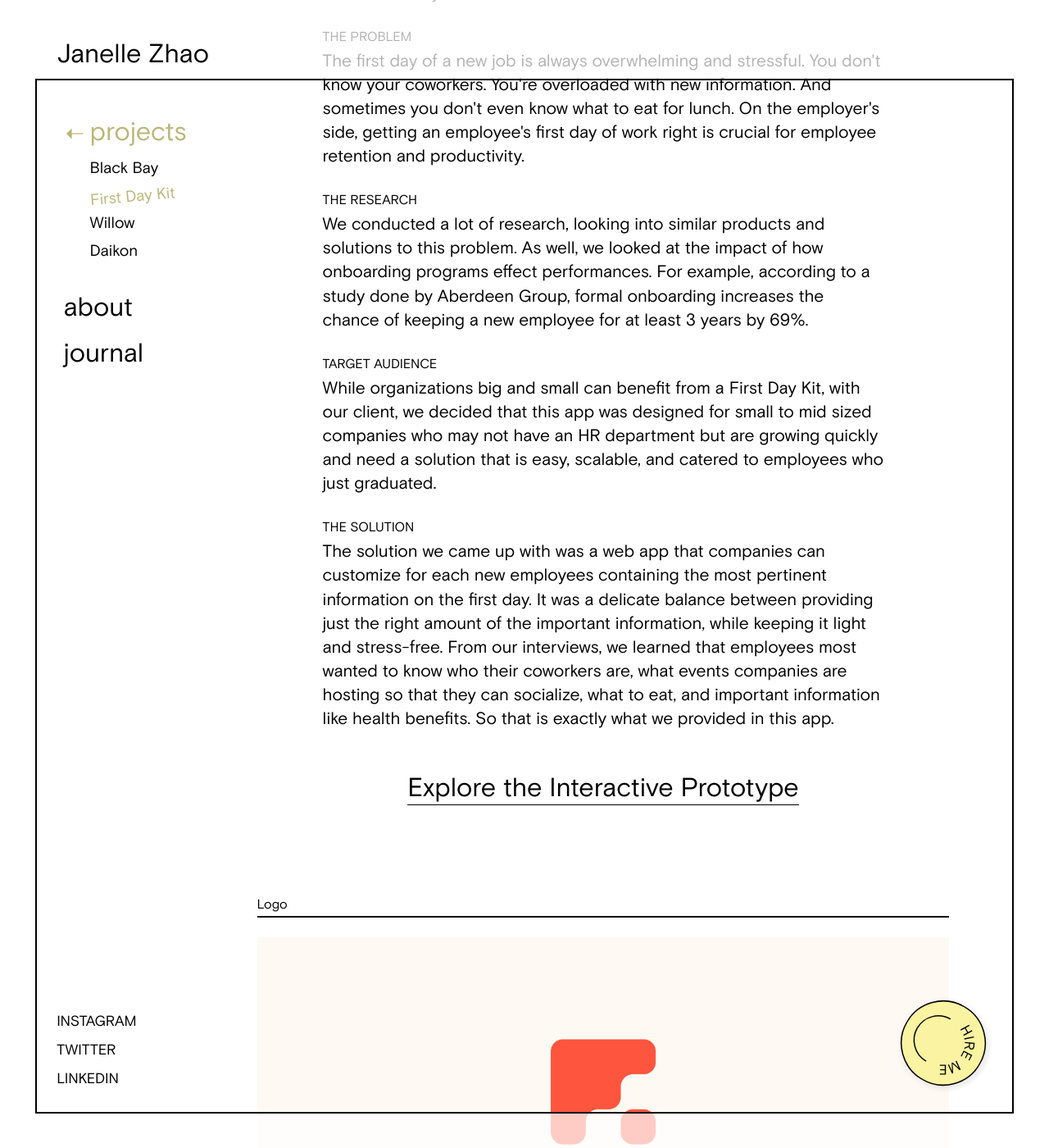
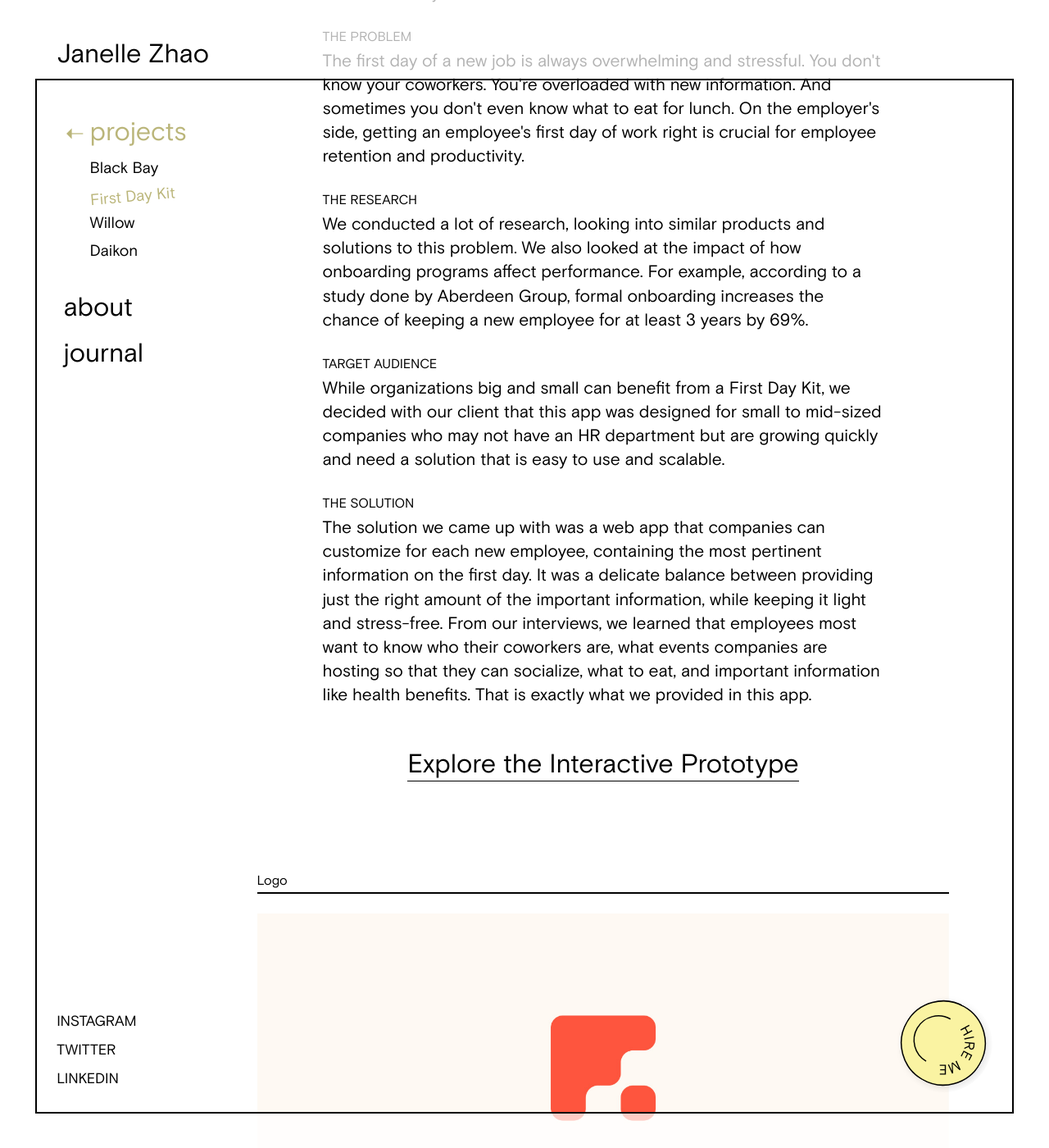
Before and after one commit to zhaojanelle/portfolio-site, a Jekyll site: the page built from _projects/02-first-day-kit.md, in a window 1280 px wide and 1400 px high, scrolled down 1207 px. Shown: the whole window at 82% size. Built offline with Jekyll 4.4.1, drawn with Linux system fonts in a browser that asks for light colours; nearby versions of some CDN libraries; Markdown is read by kramdown in place of the engine named in the settings; a script that is not in the unit is left out.

Commit message:
Correct spelling mistakes

```diff
--- a/_projects/02-first-day-kit.md
+++ b/_projects/02-first-day-kit.md
@@ -28,11 +28,11 @@ meta: First Day Kit is an app concept that helps people starting a new job. Jane
     <h4>THE PROBLEM</h4>
     <p>The first day of a new job is always overwhelming and stressful. You don't know your coworkers. You're overloaded with new information. And sometimes you don't even know what to eat for lunch. On the employer's side, getting an employee's first day of work right is crucial for employee retention and productivity.</p>
     <h4>THE RESEARCH</h4>
-    <p>We conducted a lot of research, looking into similar products and solutions to this problem. As well, we looked at the impact of how onboarding programs effect performances. For example, according to a study done by Aberdeen Group, formal onboarding increases the chance of keeping a new employee for at least 3 years by 69%. </p>
+    <p>We conducted a lot of research, looking into similar products and solutions to this problem. We also looked at the impact of how onboarding programs affect performance. For example, according to a study done by Aberdeen Group, formal onboarding increases the chance of keeping a new employee for at least 3 years by 69%. </p>
     <h4>TARGET AUDIENCE</h4>
-    <p>While organizations big and small can benefit from a First Day Kit, with our client, we decided that this app was designed for small to mid sized companies who may not have an HR department but are growing quickly and need a solution that is easy, scalable, and catered to employees who just graduated.</p>
+    <p>While organizations big and small can benefit from a First Day Kit, we decided with our client that this app was designed for small to mid-sized companies who may not have an HR department but are growing quickly and need a solution that is easy to use and scalable.</p>
     <h4>THE SOLUTION</h4>
-    <p class="push-2">The solution we came up with was a web app that companies can customize for each new employees containing the most pertinent information on the first day. It was a delicate balance between providing just the right amount of the important information, while keeping it light and stress-free. From our interviews, we learned that employees most wanted to know who their coworkers are, what events companies are hosting so that they can socialize, what to eat, and important information like health benefits. So that is exactly what we provided in this app.</p>
+    <p class="push-2">The solution we came up with was a web app that companies can customize for each new employee, containing the most pertinent information on the first day. It was a delicate balance between providing just the right amount of the important information, while keeping it light and stress-free. From our interviews, we learned that employees most want to know who their coworkers are, what events companies are hosting so that they can socialize, what to eat, and important information like health benefits. That is exactly what we provided in this app.</p>
     <div class="big text-center"><a href="https://xd.adobe.com/view/7b02a001-3034-4690-7cef-9568aa12b8ff-0d33/" class="link-underline" target="_blank">Explore the Interactive Prototype</a></div>
   </div>
 </div>
```
